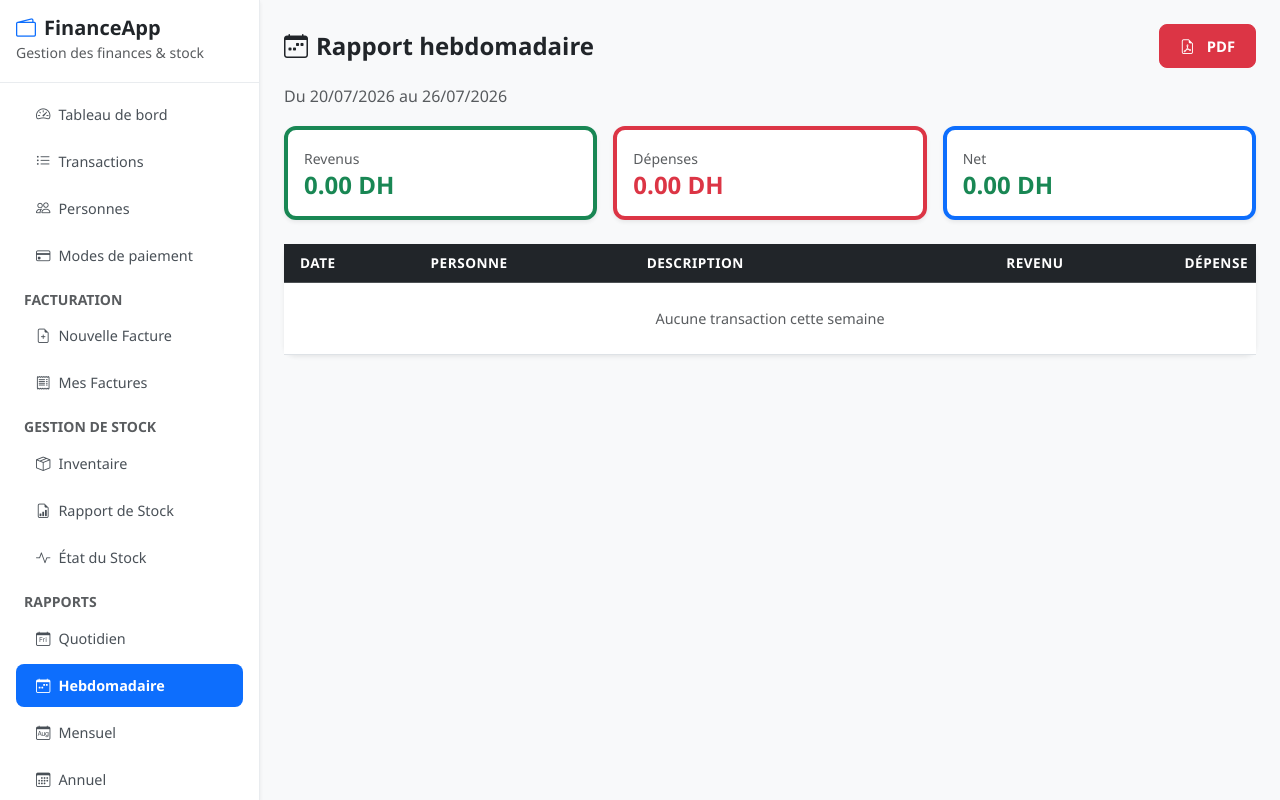
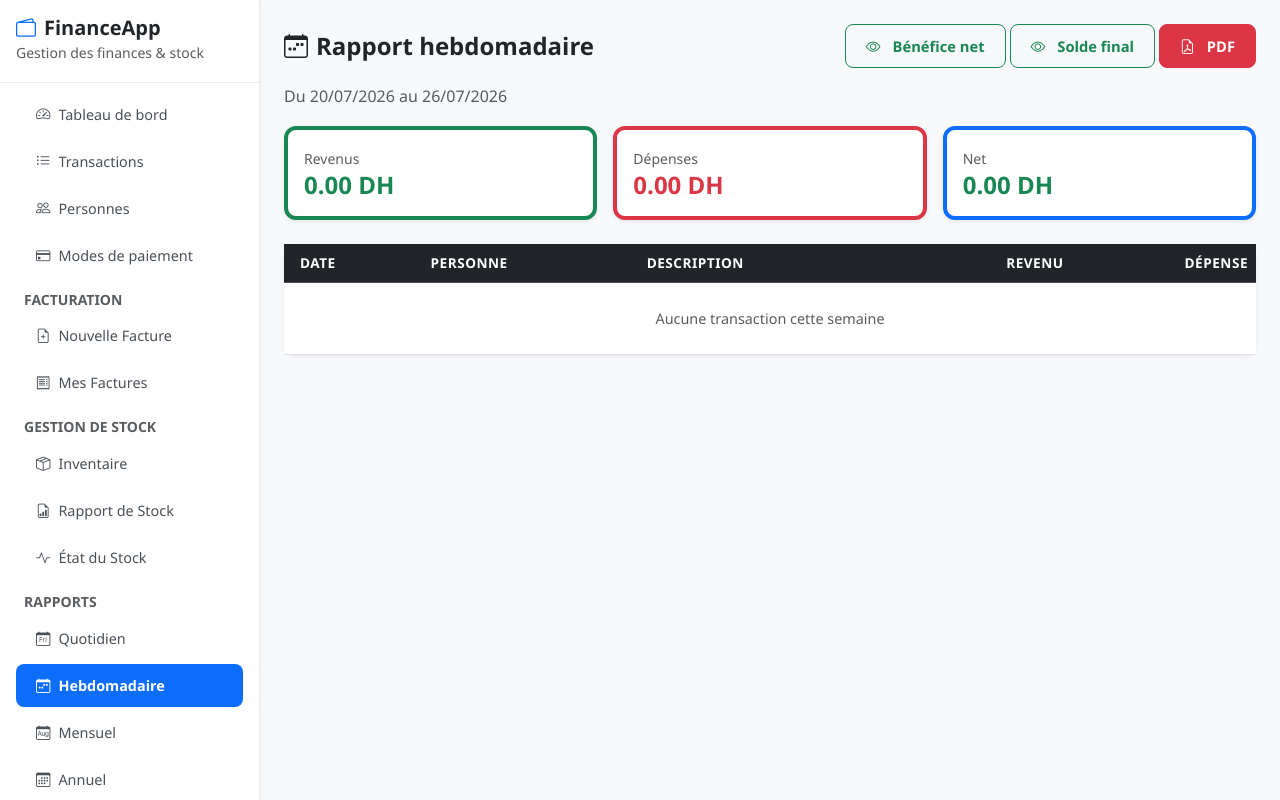
Before and after one commit to benlkadihamza/invoiceapp, a Flask app: page /reports/weekly in a window 1280 px wide. Run offline with Flask 3, Linux system fonts and the light colour scheme; a user stored in the database is signed in; data comes from the database, SQL or seed files in the repository; data that the repository does not hold is empty; some libraries are stand-ins or nearby versions.

Commit message:
Update report_weekly.html

```diff
--- a/templates/report_weekly.html
+++ b/templates/report_weekly.html
@@ -3,7 +3,21 @@
 {% block content %}
 <div class="d-flex flex-wrap justify-content-between align-items-center mb-3 gap-2">
     <h4 class="fw-bold mb-0"><i class="bi bi-calendar-week me-2"></i>Rapport hebdomadaire</h4>
-    <a href="{{ url_for('reports.weekly_pdf', start=start_date.isoformat(), end=end_date.isoformat()) }}" class="btn btn-danger btn-sm"><i class="bi bi-file-earmark-pdf me-1"></i>PDF</a>
+    <div class="d-flex flex-wrap gap-1 align-items-center">
+        <input type="checkbox" class="btn-check" id="hideNetPdf" autocomplete="off" {% if hide_net %}checked{% endif %}>
+        <label class="btn btn-outline-success btn-sm" for="hideNetPdf" id="hideNetLabel" title="Bénéfice net dans le PDF">
+            <i class="bi bi-eye me-1" id="hideNetIcon"></i>Bénéfice net
+        </label>
+
+        <input type="checkbox" class="btn-check" id="hideBalancePdf" autocomplete="off" {% if hide_balance %}checked{% endif %}>
+        <label class="btn btn-outline-success btn-sm" for="hideBalancePdf" id="hideBalanceLabel" title="Solde final dans le PDF">
+            <i class="bi bi-eye me-1" id="hideBalanceIcon"></i>Solde final
+        </label>
+
+        <a id="pdfDownloadBtn" href="{{ url_for('reports.weekly_pdf', start=start_date.isoformat(), end=end_date.isoformat()) }}" class="btn btn-danger btn-sm">
+            <i class="bi bi-file-earmark-pdf me-1"></i>PDF
+        </a>
+    </div>
 </div>
 <p class="text-muted">Du {{ start_date.strftime('%d/%m/%Y') }} au {{ end_date.strftime('%d/%m/%Y') }}</p>
 
@@ -57,3 +71,60 @@
     </div>
 </div>
 {% endblock %}
+
+{% block scripts %}
+<script>
+document.addEventListener('DOMContentLoaded', function() {
+    const hideNetCheck = document.getElementById('hideNetPdf');
+    const hideNetLabel = document.getElementById('hideNetLabel');
+    const hideNetIcon = document.getElementById('hideNetIcon');
+
+    const hideBalanceCheck = document.getElementById('hideBalancePdf');
+    const hideBalanceLabel = document.getElementById('hideBalanceLabel');
+    const hideBalanceIcon = document.getElementById('hideBalanceIcon');
+
+    const pdfBtn = document.getElementById('pdfDownloadBtn');
+    const baseUrl = "{{ url_for('reports.weekly_pdf', start=start_date.isoformat(), end=end_date.isoformat()) }}";
+
+    function updateToggleState(checkbox, label, icon) {
+        if (checkbox.checked) {
+            label.className = 'btn btn-outline-danger btn-sm';
+            icon.className = 'bi bi-eye-slash me-1';
+        } else {
+            label.className = 'btn btn-outline-success btn-sm';
+            icon.className = 'bi bi-eye me-1';
+        }
+    }
+
+    function updatePdfUrl() {
+        const params = new URLSearchParams();
+
+        if (hideNetCheck) {
+            updateToggleState(hideNetCheck, hideNetLabel, hideNetIcon);
+            if (hideNetCheck.checked) {
+                params.append('hide_net', '1');
+            }
+        }
+
+        if (hideBalanceCheck) {
+            updateToggleState(hideBalanceCheck, hideBalanceLabel, hideBalanceIcon);
+            if (hideBalanceCheck.checked) {
+                params.append('hide_balance', '1');
+            }
+        }
+
+        const queryString = params.toString();
+        pdfBtn.href = queryString ? baseUrl + '?' + queryString : baseUrl;
+    }
+
+    if (hideNetCheck) {
+        hideNetCheck.addEventListener('change', updatePdfUrl);
+    }
+    if (hideBalanceCheck) {
+        hideBalanceCheck.addEventListener('change', updatePdfUrl);
+    }
+
+    updatePdfUrl();
+});
+</script>
+{% endblock %}
```
